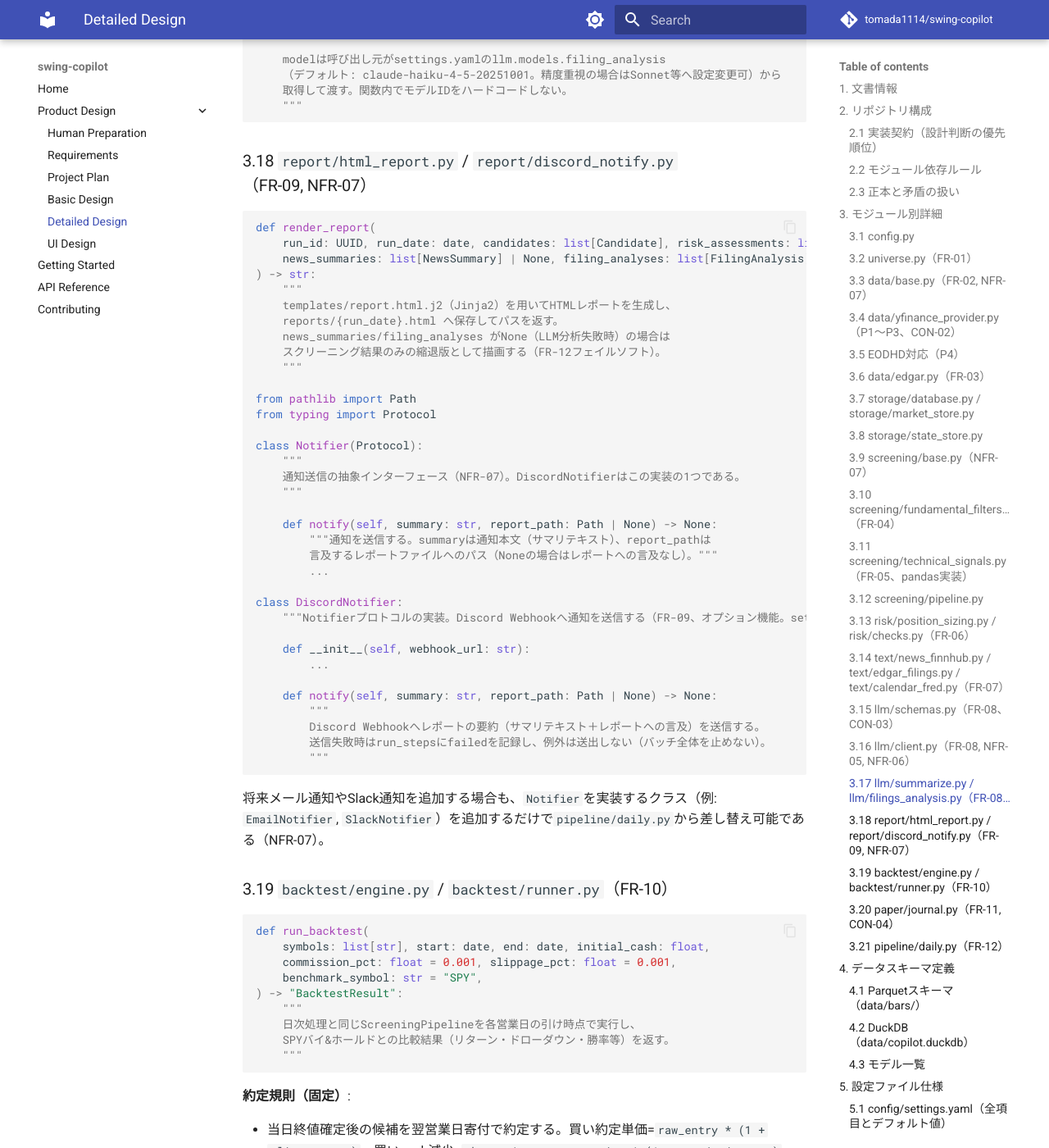
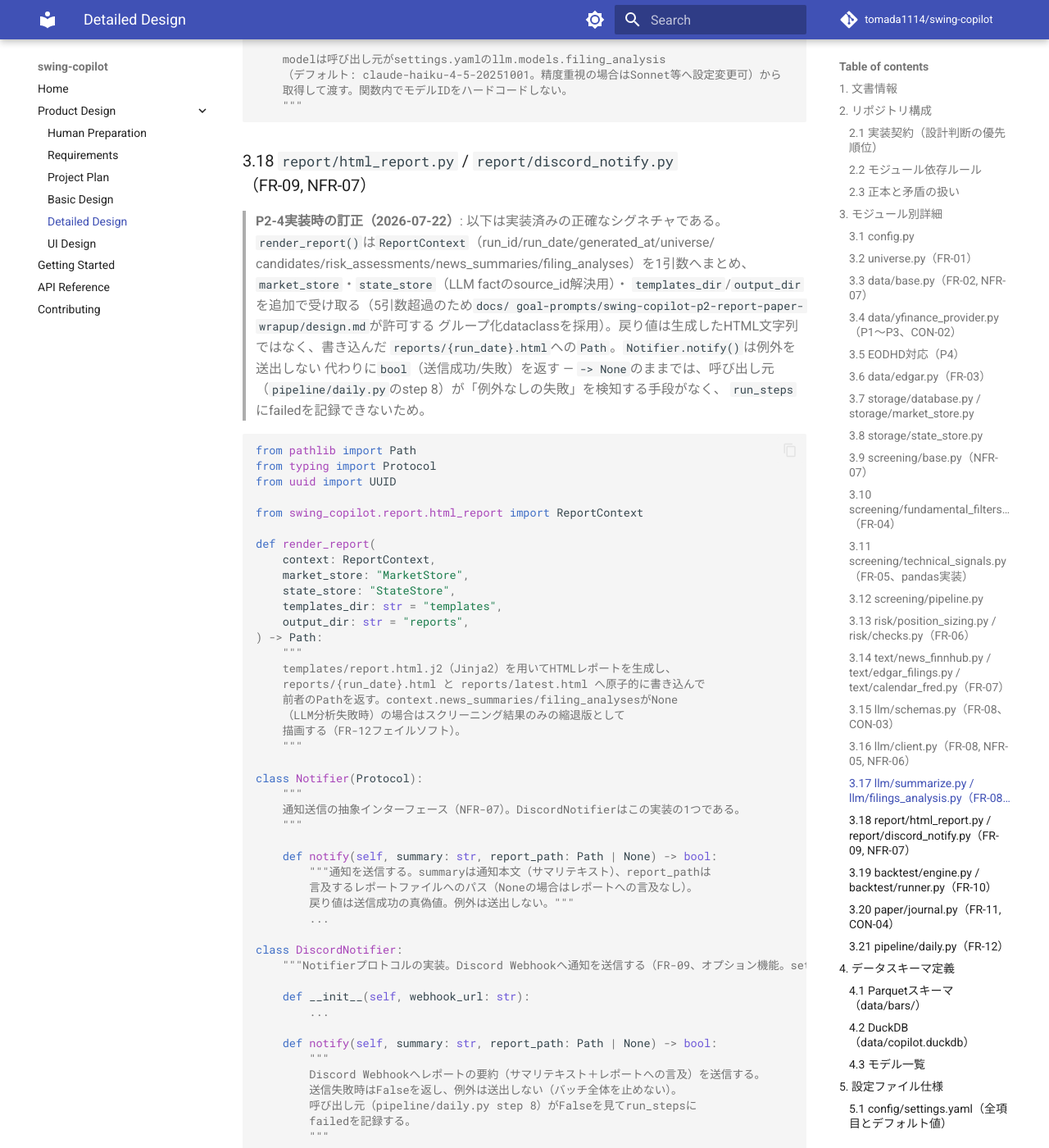
Before and after one commit to tomada1114/swing-copilot, an MkDocs documentation site: the page built from docs/04_detailed_design.md, in a window 1280 px wide and 1400 px high, scrolled down 15411 px. Shown: the whole window at 82% size. Built offline with MkDocs 1.6.1 and Material for MkDocs 9.7.7, drawn with Linux system fonts in a browser that asks for light colours; comment, search, counter and statistics services are not loaded; some of the changed text lies outside the part shown.

Commit message:
docs(FINAL): correct stale P2-4/P2-5/P2-6 pseudocode, update CHANGELOG
- docs/04_detailed_design.md: 3.18 (render_report's ReportContext-based
  signature and Notifier.notify() -> bool), 3.20 (PaperJournal's schema-
  derived signatures and PerformanceSummary), 3.21 (run_daily(options,
  deps), the 3-condition auto-open gate, and DEGRADED/exit_code
  semantics) now match the implementation, each with a dated divergence
  note instead of silently overwriting the original pseudocode.
- CHANGELOG.md: document the CLI, report rendering, Discord
  notification, paper-trading journal, and the two storage fixes found
  along the way (DuckDB session timezone, market strip bar fetching).
- Fix `just lint`'s full `mypy src scripts tests` pass (narrower `mypy
  src` runs during development missed these): untyped test helpers
  needing param annotations, `Path | None` narrowing before
  `report_path.read_text()`, a fake Edgar client missing
  `fetch_filing_texts` now that the Protocol requires it, and an
  implicit re-export of `load_strategies` through `pipeline.daily`.

Claude-Session: https://claude.ai/code/session_01HxfcMPMqa2Zmx4gFZkhs2j

````diff
--- a/docs/04_detailed_design.md
+++ b/docs/04_detailed_design.md
@@ -657,29 +657,49 @@ def analyze_filing(
 
 ### 3.18 `report/html_report.py` / `report/discord_notify.py`（FR-09, NFR-07）
 
+> **P2-4実装時の訂正（2026-07-22）**: 以下は実装済みの正確なシグネチャである。
+> `render_report()`は`ReportContext`（run_id/run_date/generated_at/universe/
+> candidates/risk_assessments/news_summaries/filing_analyses）を1引数へまとめ、
+> `market_store`・`state_store`（LLM factのsource_id解決用）・
+> `templates_dir`/`output_dir`を追加で受け取る（5引数超過のため`docs/
+> goal-prompts/swing-copilot-p2-report-paper-wrapup/design.md`が許可する
+> グループ化dataclassを採用）。戻り値は生成したHTML文字列ではなく、書き込んだ
+> `reports/{run_date}.html`への`Path`。`Notifier.notify()`は例外を送出しない
+> 代わりに`bool`（送信成功/失敗）を返す — `-> None`のままでは、呼び出し元
+> （`pipeline/daily.py`のstep 8）が「例外なしの失敗」を検知する手段がなく、
+> `run_steps`にfailedを記録できないため。
+
 ```python
+from pathlib import Path
+from typing import Protocol
+from uuid import UUID
+
+from swing_copilot.report.html_report import ReportContext
+
 def render_report(
-    run_id: UUID, run_date: date, candidates: list[Candidate], risk_assessments: list[RiskAssessment],
-    news_summaries: list[NewsSummary] | None, filing_analyses: list[FilingAnalysis] | None,
-) -> str:
+    context: ReportContext,
+    market_store: "MarketStore",
+    state_store: "StateStore",
+    templates_dir: str = "templates",
+    output_dir: str = "reports",
+) -> Path:
     """
     templates/report.html.j2（Jinja2）を用いてHTMLレポートを生成し、
-    reports/{run_date}.html へ保存してパスを返す。
-    news_summaries/filing_analyses がNone（LLM分析失敗時）の場合は
-    スクリーニング結果のみの縮退版として描画する（FR-12フェイルソフト）。
+    reports/{run_date}.html と reports/latest.html へ原子的に書き込んで
+    前者のPathを返す。context.news_summaries/filing_analysesがNone
+    （LLM分析失敗時）の場合はスクリーニング結果のみの縮退版として
+    描画する（FR-12フェイルソフト）。
     """
-
-from pathlib import Path
-from typing import Protocol
 
 class Notifier(Protocol):
     """
     通知送信の抽象インターフェース（NFR-07）。DiscordNotifierはこの実装の1つである。
     """
 
-    def notify(self, summary: str, report_path: Path | None) -> None:
+    def notify(self, summary: str, report_path: Path | None) -> bool:
         """通知を送信する。summaryは通知本文（サマリテキスト）、report_pathは
-        言及するレポートファイルへのパス（Noneの場合はレポートへの言及なし）。"""
+        言及するレポートファイルへのパス（Noneの場合はレポートへの言及なし）。
+        戻り値は送信成功の真偽値。例外は送出しない。"""
         ...
 
 class DiscordNotifier:
@@ -688,10 +708,12 @@ class DiscordNotifier:
     def __init__(self, webhook_url: str):
         ...
 
-    def notify(self, summary: str, report_path: Path | None) -> None:
+    def notify(self, summary: str, report_path: Path | None) -> bool:
         """
         Discord Webhookへレポートの要約（サマリテキスト＋レポートへの言及）を送信する。
-        送信失敗時はrun_stepsにfailedを記録し、例外は送出しない（バッチ全体を止めない）。
+        送信失敗時はFalseを返し、例外は送出しない（バッチ全体を止めない）。
+        呼び出し元（pipeline/daily.py step 8）がFalseを見てrun_stepsに
+        failedを記録する。
         """
 ```
 
@@ -722,42 +744,96 @@ def run_backtest(
 
 ### 3.20 `paper/journal.py`（FR-11, CON-04）
 
+> **P2-5実装時の訂正（2026-07-22）**: 以下の`signal_id: int`/`position_id: int`
+> は本節のpseudocodeが`storage/schema.py`のスキーマ確定前に書かれた記述であり、
+> `signal_id`列はどこにも存在せず、`positions.position_id`は`UUID`である。
+> 実装はスキーマを正本とし、`record_decision`の自然キーは
+> `trades_journal`の`UNIQUE (run_id, symbol, strategy_key)`制約に合わせて
+> `(run_id, symbol, strategy_key)`とした（`docs/goal-prompts/
+> swing-copilot-p2-report-paper-wrapup/decisions.md`参照）。
+
 ```python
+from uuid import UUID
+
 class PaperJournal:
-    """ペーパートレードの記帳。人間の判断（追随/見送り/修正）と仮想約定を記録する。"""
+    """ペーパートレードの記帳。人間の判断（追随/見送り/修正）と仮想約定を記録する。
+    StateStoreをラップし、positions/trades_journalへの2つ目の接続は持たない。"""
 
     def record_decision(
-        self, signal_id: int, decision: str, reason_memo: str,
-        virtual_fill_price: float | None,
+        self, run_id: UUID, symbol: str, strategy_key: str, decision: str,
+        reason_memo: str | None, virtual_fill_price: float | None,
     ) -> None:
         """
-        decisionは "followed" | "ignored" | "modified"。trades_journalへ記録する。
+        decisionは "followed" | "ignored" | "modified"。
+        trades_journalを(run_id, symbol, strategy_key)で自然キーupsertする
+        （同一キーの再記録は行を更新し、重複挿入しない）。
         CON-04（ペーパートレード検証ゲート）の実績データ元となる。
         """
 
-    def close_position(self, position_id: int, close_date: "date", close_price: float) -> None:
-        """オープン中のペーパーポジションをクローズし、positionsを更新する。"""
+    def close_position(self, position_id: UUID, close_date: "date", close_price: float) -> None:
+        """
+        オープン中のペーパーポジションをクローズし、positionsを更新する。
+        position_idが存在しない、または既にクローズ済みの場合は
+        PositionNotClosableError（SwingCopilotError派生）を送出する
+        ——サイレントなno-opにしない。
+        """
+
+    def summarize_performance(
+        self, market_store: "MarketStore", as_of: "date"
+    ) -> "PerformanceSummary":
+        """
+        クローズ済みペーパートレードの集計P&L・勝率と、同期間
+        （最古のクローズ済みentry_date..as_of）のSPYバイ&ホールド
+        リターンを返す（backtest/engine.pyのbenchmarkと同じ考え方を
+        実トレードへ適用）。SPY足が不足する場合はspy_return_pctがNone。
+        """
+```
+
+```python
+@dataclass(frozen=True, slots=True)
+class PerformanceSummary:
+    closed_trade_count: int
+    total_pnl_usd: float
+    win_rate: float          # クローズ済みトレードのうち含み益だった割合。0件ならOK 0.0
+    spy_return_pct: float | None  # SPY足が不足する場合はNone
 ```
 
 ### 3.21 `pipeline/daily.py`（FR-12）
 
+> **P2-6実装時の訂正（2026-07-22）**: `run_daily()`は`(options, deps)`の2引数を
+> 取る（`deps: DailyDependencies`が実/fakeの協力オブジェクト一式を運ぶ
+> composition-root値）。ステップ9の自動表示ゲートは`docs/05_ui_design.md`
+> 10.3が逐語指定する3条件（`is_dry_run` / `no_open` / `CI`環境変数）のみで、
+> `settings.report.auto_open`は判定に使わない
+> （10.3策定時点でこの3条件が確定仕様とされたため、本節の
+> 旧pseudocodeが挙げていた`report.auto_open`は現状未使用の予約フィールド
+> として`config.py`に残る — 将来この設定を実際にゲートへ組み込むか、
+> フィールド自体を削除するかは未決定のフォローアップ）。
+> ステップ1-4のいずれかが失敗した場合のみ`exit_code`が非ゼロになり、
+> ステップ5-9（テキスト収集・LLM分析・レポート・通知・自動表示）は
+> 失敗してもバッチを止めず`RunStatus.DEGRADED`（`exit_code=0`）に留める
+> （`docs/03_basic_design.md` 7章）。
+
 ```python
-def run_daily(options: "DailyRunOptions") -> "DailyRunResult":
+def run_daily(
+    options: "DailyRunOptions", deps: "DailyDependencies"
+) -> "DailyRunResult":
     """
     日次バッチのオーケストレータ。docs/03_basic_design.md 4章の9ステップを
     固定順で実行する。各ステップの成否・詳細・所要時間をrun_stepsへ記録する。
     最終ステップ(9)では、生成したレポートを webbrowser.open() でデフォルトブラウザに
-    自動表示する（settings.yamlのreport.auto_open、デフォルトtrue）。
+    自動表示する（is_dry_run/no_open/CI環境変数の3条件でのみ抑止）。
     dry_run=Trueの場合、fixture/fake providerを必須とし、実ネットワークとブラウザ表示を禁止する。
     skip_text/skip_llmはP1段階での動作確認用フラグ。
-    戻り値: プロセス終了コード（0=成功、非ゼロ=致命的失敗）。
+    戻り値: DailyRunResult.exit_code（0=成功/縮退成功、非ゼロ=ステップ1-4の致命的失敗）。
     CLIエントリポイント: `uv run copilot-daily [--as-of YYYY-MM-DD] [--dry-run] [--skip-text] [--skip-llm] [--limit N] [--no-open]`
     （`--limit N`: ユニバースを先頭N銘柄+保有銘柄に制限する検証・スモーク用フラグ。`--no-open`: レポート生成後の自動ブラウザ表示を抑止する。いずれも通常運用では未指定）
     （pyproject.toml の [project.scripts] で copilot-daily = "swing_copilot.pipeline.daily:main" として登録）。
     """
 
-def main() -> None:
-    """CLI引数をDailyRunOptionsへ変換し、DailyRunResult.exit_codeで終了する。"""
+def main(argv: list[str] | None = None) -> None:
+    """CLI引数をDailyRunOptionsへ変換し、実アダプタ一式をcomposeして実行、
+    DailyRunResult.exit_codeでプロセスを終了する。"""
 ```
 
 ---
````
Also changed, not shown: CHANGELOG.md (+31 -0 lines), 7 other files.
